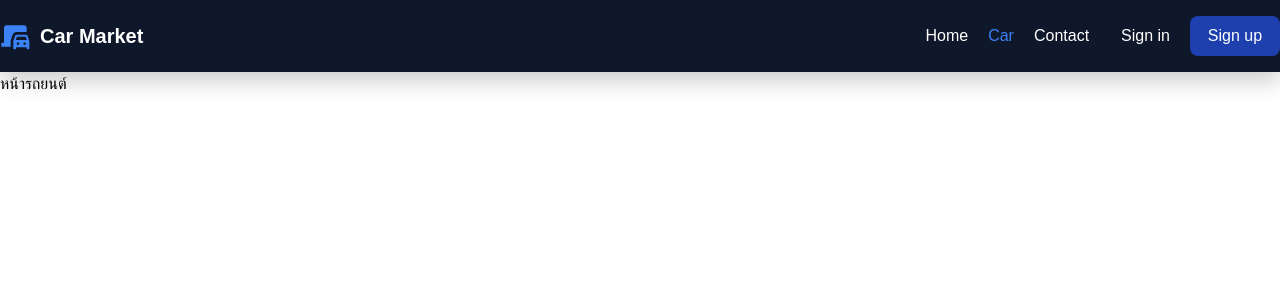
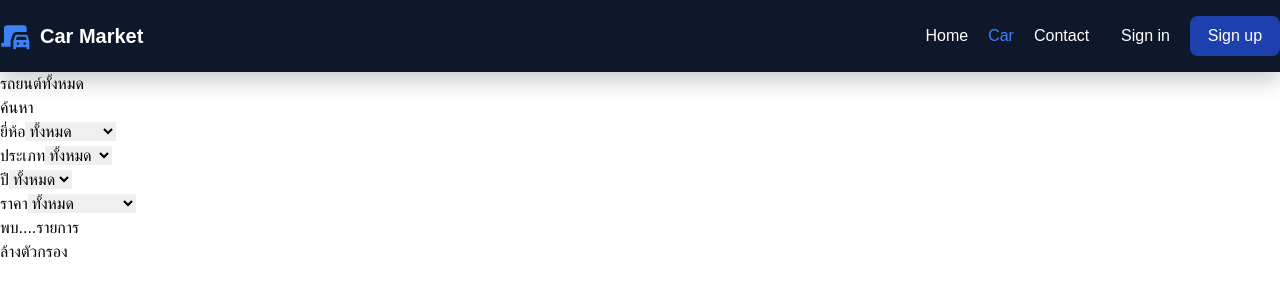
Before and after one commit to Fewdev1122/car-market, a React (Create React App) app: page /car in a window 1280 px wide. Shown: the top 300 px of the page. Built offline with nearby package versions, Linux system fonts and the light colour scheme.

Commit message:
structure search

```diff
--- a/src/components/Detail.jsx
+++ b/src/components/Detail.jsx
@@ -1,10 +1,18 @@
-
+import { useState } from "react";
 import { useLocation, NavLink } from "react-router-dom";
 
 
 export default function Detail() {
   const location = useLocation();
   const detailCar = location.state
+  const [isFavorite, setIsFavorite] = useState(false);
+  const iconFavorite = <svg xmlns="http://www.w3.org/2000/svg" width="24" height="24" viewBox="0 0 24 24"><path fill="#dc2626" fill-opacity="0" d="M12 8c0 0 0 0 0.76 -1c0.88 -1.16 2.18 -2 3.74 -2c2.49 0 4.5 2.01 4.5 4.5c0 0.93 -0.28 1.79 -0.76 2.5c-0.81 1.21 -8.24 9 -8.24 9c0 0 -7.43 -7.79 -8.24 -9c-0.48 -0.71 -0.76 -1.57 -0.76 -2.5c0 -2.49 2.01 -4.5 4.5 -4.5c1.56 0 2.87 0.84 3.74 2c0.76 1 0.76 1 0.76 1Z"><animate fill="freeze" attributeName="fill-opacity" begin="0.7s" dur="0.5s" values="0;1"/></path><path fill="none" stroke="#dc2626" stroke-dasharray="32" stroke-dashoffset="32" stroke-linecap="round" stroke-linejoin="round" stroke-width="2" d="M12 8c0 0 0 0 -0.76 -1c-0.88 -1.16 -2.18 -2 -3.74 -2c-2.49 0 -4.5 2.01 -4.5 4.5c0 0.93 0.28 1.79 0.76 2.5c0.81 1.21 8.24 9 8.24 9M12 8c0 0 0 0 0.76 -1c0.88 -1.16 2.18 -2 3.74 -2c2.49 0 4.5 2.01 4.5 4.5c0 0.93 -0.28 1.79 -0.76 2.5c-0.81 1.21 -8.24 9 -8.24 9"><animate fill="freeze" attributeName="stroke-dashoffset" dur="0.7s" values="32;0"/></path></svg>
+
+  function toggleFavorite() {
+    setIsFavorite(!isFavorite);
+  }
+
+
 
   return (
     <div className="bg-[#0F172A] p-8 pb-16 min-h-screen">
@@ -82,25 +90,26 @@ export default function Detail() {
               <p className="text-gray-500">{detailCar.Detail}</p>
             </div>
             <div className="flex gap-4 mt-8 w-full">
-              <button className="group bg-white py-2 px-4 w-full rounded-lg cursor-pointer flex justify-center gap-4
-                 hover:outline-red-600 hover:outline hover:bg-[#1E293B] hover:text-red-600 transition-colors duration-200">
-                <svg
+              <button className={`${!isFavorite ? "text-black" : "text-red-600"} group bg-white py-2 px-4 w-full rounded-lg cursor-pointer flex justify-center gap-4
+                 hover:outline-red-600 hover:outline hover:bg-[#1E293B] hover:text-red-600 transition-colors duration-200`} onClick={toggleFavorite}>
+                {!isFavorite? <svg
                   xmlns="http://www.w3.org/2000/svg"
                   width="24"
                   height="24"
                   viewBox="0 0 24 24"
-                  className="transition fill-black stroke-black group-hover:fill-red-600 group-hover:stroke-red-600"
+                  className=" fill-black  stroke-black  group-hover:fill-red-600 group-hover:stroke-red-600"
                 >
                   <path
                     d="M4.24 12.25a4.2 4.2 0 0 1-1.24-3A4.25 4.25 0 0 1 7.25 5c1.58 0 2.96.86 3.69 2.14h1.12A4.24 4.24 0 0 1 15.75 5A4.25 4.25 0 0 1 20 9.25c0 1.17-.5 2.25-1.24 3L11.5 19.5zm15.22.71C20.41 12 21 10.7 21 9.25A5.25 5.25 0 0 0 15.75 4c-1.75 0-3.3.85-4.25 2.17A5.22 5.22 0 0 0 7.25 4A5.25 5.25 0 0 0 2 9.25c0 1.45.59 2.75 1.54 3.71l7.96 7.96z"
                     strokeWidth="0.5"
                   />
-                </svg>
-                รายการโปรด
+                </svg> : iconFavorite}
+                {!isFavorite? "เพิ่มในรายการโปรด"  : "ลบออกจากรายการโปรด"}
               </button>
 
               <button className="bg-blue-500 w-full rounded-lg px-4 text-white cursor-pointer hover:bg-blue-400 transition-colors duration-200">ซื้อเลย</button>
             </div>
+
           </div>
         </div>
       </div>
--- /dev/null
+++ b/src/components/cartCar.jsx
@@ -0,0 +1,70 @@
+
+import Cars from "../data/cars.json";
+
+export default function CartCar() {
+  return (
+    <>
+      <div>
+        <div>
+          <p>รถยนต์ทั้งหมด</p>
+        </div>
+        <form id="myForm">
+          <div>
+            <div>
+              <label for="search">ค้นหา</label>
+              <input type="search" name="search" id="" />
+            </div>
+            <div>
+              <label for="">ยี่ห้อ</label>
+              <select name="categories-brand" id="">
+                <option value="AllBrand">ทั้งหมด</option>
+                {[
+                  ...new Set(Cars.map(car => car.brand))
+                ].map((brand, index) => (
+                  <option key={index} value={brand}>{brand}</option>
+                ))}
+              </select>
+            </div>
+            <div>
+              <label for="Type">ประเภท</label>
+              <select name="Type" id="">
+                <option value="AllType">ทั้งหมด</option>
+                {[
+                  ...new Set(Cars.map(car => car.Type))
+                ].map((type, index) => (
+                  <option value={type} key={index}>{type}</option>
+                ))}
+              </select>
+            </div>
+            <div>
+              <label for="year">ปี</label>
+              <select name="year" id="">
+                <option value="AllType">ทั้งหมด</option>
+                {[
+                  ...new Set(Cars.map(car => car.year))
+                ].sort((a, b) => a - b)
+                  .map((year, index) => (
+                    <option value={year} key={index}>{year}</option>
+                  ))}
+              </select>
+            </div>
+            <div>
+              <label for="price">ราคา</label>
+              <select name="price" id="">
+                <option value="AllPrice">ทั้งหมด</option>
+                <option value="&lt; 1,000,000">ต่ำกว่า 1 ล้าน</option>
+                <option value="1,000,000-2,000,000">1-2 ล้าน</option>
+                <option value="2,000,000-3,000,000">2-3 ล้าน</option>
+                <option value="&gt; 3,000,000">มากกว่า 3 ล้าน</option>
+              </select>
+            </div>
+          </div>
+          <div>
+            <p>พบ....รายการ</p>
+            <button type="reset">ล้างตัวกรอง</button>
+          </div>
+        </form>
+      </div>
+    </>
+  )
+}
--- a/src/data/cars.json
+++ b/src/data/cars.json
@@ -9,7 +9,8 @@
     "image": "/images/img-cars/toyota-camry.jpg",
     "Gear": "อัตโนมัติ",
     "Fuel": "เบนซิน",
-    "Detail": "รถยนต์ Toyota Camry ปี 2020 สภาพดีเยี่ยม ใช้งานน้อย วิ่งเพียง 45,000 กิโลเมตร หมาะสำหรับการขับขี่ในเมืองและเดินทางไกล สนใจติดต่อเพื่อทดลองขับและดูรถได้เลย!"
+    "Detail": "รถยนต์ Toyota Camry ปี 2020 สภาพดีเยี่ยม ใช้งานน้อย วิ่งเพียง 45,000 กิโลเมตร หมาะสำหรับการขับขี่ในเมืองและเดินทางไกล สนใจติดต่อเพื่อทดลองขับและดูรถได้เลย!",
+    "Type": "Sedan"
   },
   {
     "id": 2,
@@ -21,7 +22,8 @@
     "image": "/images/img-cars/honda-civic.jpg",
     "Gear": "อัตโนมัติ",
     "Fuel": "เบนซิน",
-    "Detail": "เหมาะสำหรับการขับขี่ในเมืองและเดินทางไกล ราคาสุดคุ้มเพียง 950,000 บาท สนใจติดต่อเพื่อทดลองขับและดูรถได้เลย!"
+    "Detail": "เหมาะสำหรับการขับขี่ในเมืองและเดินทางไกล ราคาสุดคุ้มเพียง 950,000 บาท สนใจติดต่อเพื่อทดลองขับและดูรถได้เลย!",
+    "Type": "Sedan"
   },
   {
     "id": 3,
@@ -33,7 +35,8 @@
     "image": "/images/img-cars/bmw-x5.jpg",
     "Gear": "อัตโนมัติ",
     "Fuel": "ดีเซล",
-    "Detail": "เหมาะสำหรับผู้ที่ชื่นชอบความเร็วและความสะดวกสบาย สนใจติดต่อเพื่อทดลองขับและดูรถได้เลย!"
+    "Detail": "เหมาะสำหรับผู้ที่ชื่นชอบความเร็วและความสะดวกสบาย สนใจติดต่อเพื่อทดลองขับและดูรถได้เลย!",
+    "Type": "Sedan"
   },
   {
     "id": 4,
@@ -45,6 +48,7 @@
     "image": "/images/img-cars/Mercedes-Benz-C-Class.jpg",
     "Gear": "อัตโนมัติ",
     "Fuel": "เบนซิน",
-    "Detail": "เหมาะสำหรับผู้ที่ต้องการความสะดวกสบายและสไตล์ ราคาสุดพิเศษเพียง 2,800,000 บาท สนใจติดต่อเพื่อทดลองขับและดูรถได้เลย!"
+    "Detail": "เหมาะสำหรับผู้ที่ต้องการความสะดวกสบายและสไตล์ ราคาสุดพิเศษเพียง 2,800,000 บาท สนใจติดต่อเพื่อทดลองขับและดูรถได้เลย!",
+    "Type": "Sedan"
   }
 ]
--- a/src/pages/Cars.jsx
+++ b/src/pages/Cars.jsx
@@ -1,11 +1,12 @@
 import React from "react";
 import Navbar from "../components/Navbar";
+import  CartCar from "../components/cartCar";
 
-export default function Car() {
+export default function Cars() {
   return (
     <>
       <Navbar />
-      <div>หน้ารถยนต์</div>
+      <CartCar />
     </>
   )
 
```
